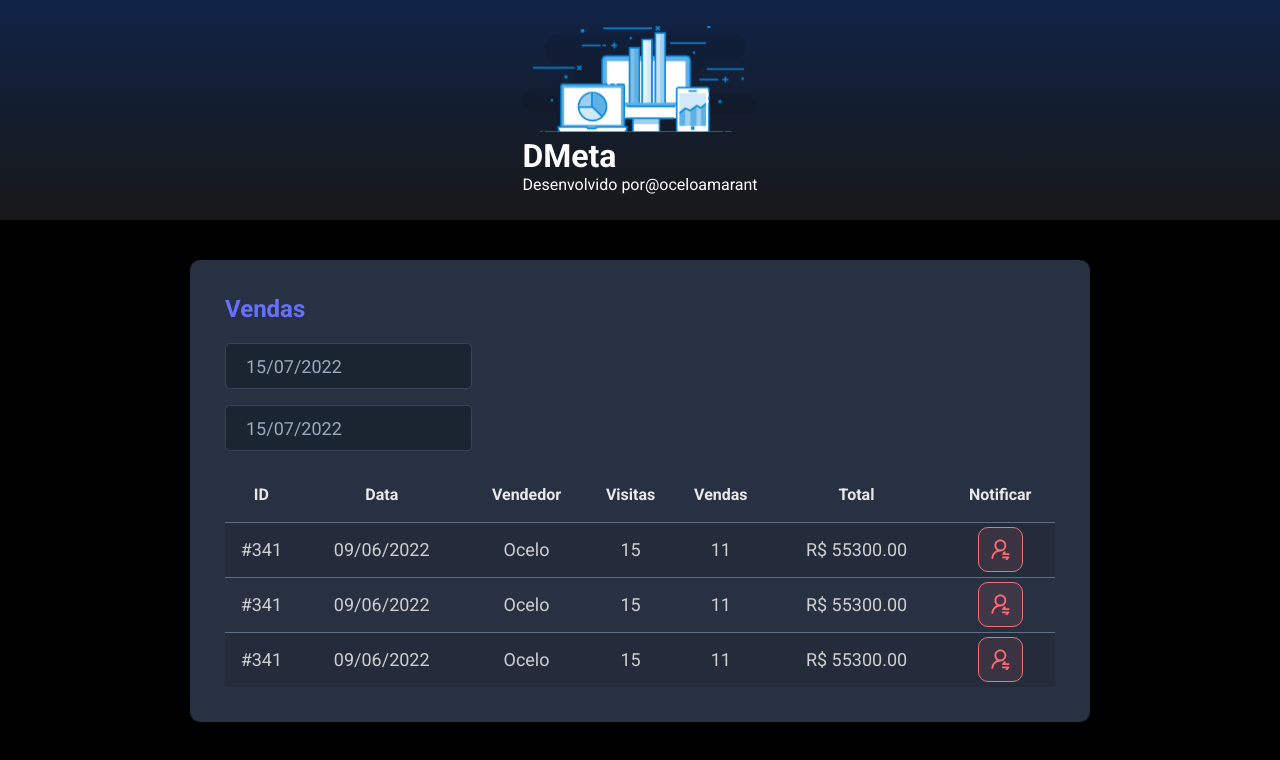
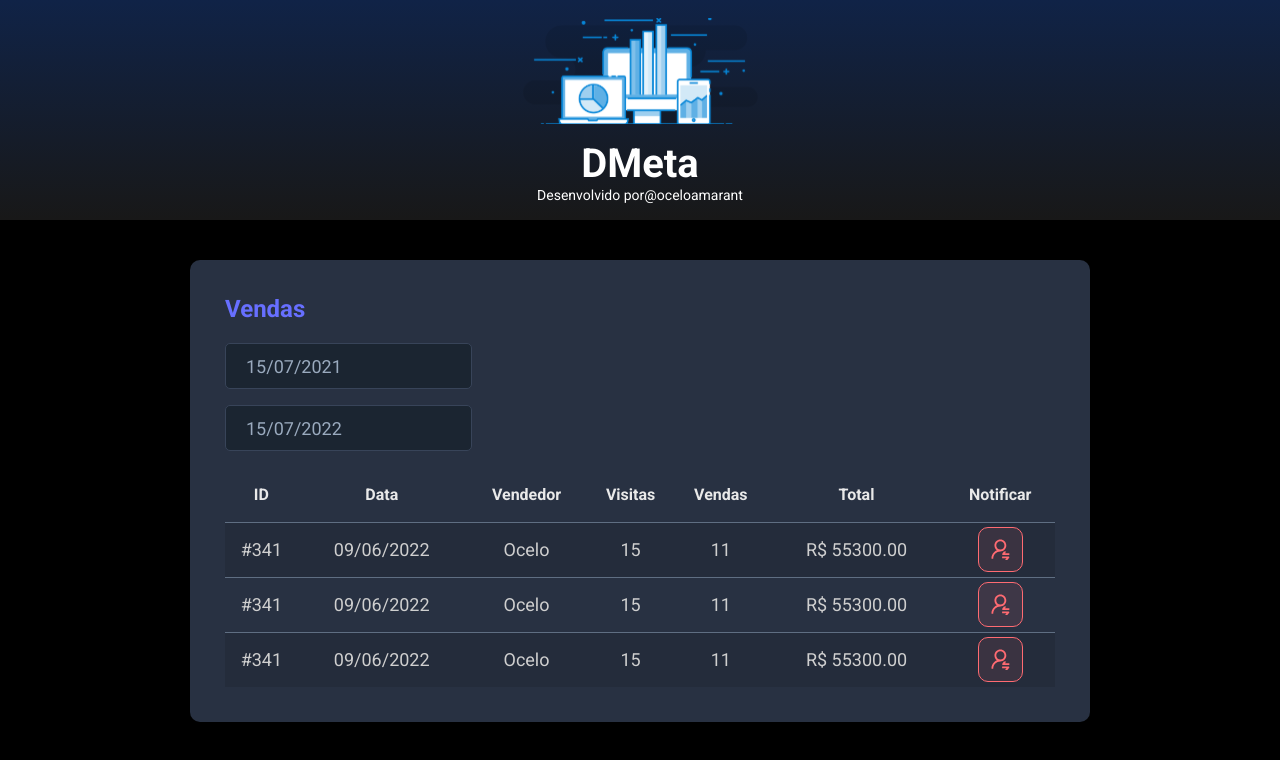
Before and after one commit to OceloAmarante/dsmeta, a React (Vite) app in the folder frontend/: page / in a window 1280 px wide. Shown: the top 760 px of the page. Built offline with nearby package versions, Linux system fonts and the light colour scheme.

Commit message:
useState

```diff
--- a/frontend/src/App.tsx
+++ b/frontend/src/App.tsx
@@ -1,6 +1,6 @@
 
-import Header from "./components/Header"
-import SalesCard from "./components/SalesCard"
+import Header from "./components/Header";
+import SalesCard from "./components/SalesCard";
 
 function App() {
   return (
@@ -18,4 +18,4 @@
   )
 }
 
-export default App
+export default App;
--- a/frontend/src/components/Header/index.tsx
+++ b/frontend/src/components/Header/index.tsx
@@ -1,11 +1,11 @@
-import logo from '../../assets/img/logo.svg'
+import logo from '../../assets/img/logo.svg';
 
-import './styles.css'
+import './styles.css';
 
 function Header() {
     return (
         <header>
-            <div className="dsmeta-logo-container">
+            <div className="dmeta-logo-container">
                 <img src={logo} alt="DMeta" />
                 <h1>DMeta</h1>
                 <p>
@@ -19,4 +19,4 @@
     )
 }
 
-export default Header
+export default Header;
--- a/frontend/src/components/Header/styles.css
+++ b/frontend/src/components/Header/styles.css
@@ -6,24 +6,23 @@
     justify-content: center;
 
 }
-
-.dmeta-logo-conteiner {
+.dmeta-logo-container  {
     /*Classes no css inicia com . */
     display: flex;
     flex-direction: column;
     align-items: center;
 }
 
-.dmeta-logo-conteiner img {
+.dmeta-logo-container img {
     width: 235px;
 }
 
-.dmeta-logo-conteiner h1 {
+.dmeta-logo-container h1 {
     margin-top: 15px;
-    font-size: 24px;
+    font-size: 40px;
 }
 
-.dmeta-logo-conteiner p {
+.dmeta-logo-container p {
     font-size: 14px;
     font-weight: 300px;
 }
--- a/frontend/src/components/NotificationButton/index.tsx
+++ b/frontend/src/components/NotificationButton/index.tsx
@@ -1,6 +1,6 @@
-import icon from '../../assets/img/notification-icon.svg'
+import icon from '../../assets/img/notification-icon.svg';
 
-import './styles.css'
+import './styles.css';
 
 function NotificationButton() {
     return (
@@ -10,4 +10,4 @@
     )
 }
 
-export default NotificationButton
+export default NotificationButton;
--- a/frontend/src/components/SalesCard/index.tsx
+++ b/frontend/src/components/SalesCard/index.tsx
@@ -1,9 +1,15 @@
+import { useState } from "react";
 import DatePicker from "react-datepicker";
 import "react-datepicker/dist/react-datepicker.css";
-import NotificationButton from '../NotificationButton'
+import NotificationButton from '../NotificationButton';
 import './styles.css'
 
 function SalesCard() {
+    const min = new Date(new Date().setDate(new Date().getDate() - 365));
+    const max = new Date();
+
+    const [minDate, setMinDate] = useState(min);
+    const [maxDate, setMaxDate] = useState(max);
 
     return (
         <div className="dmeta-card">
@@ -11,16 +17,16 @@
             <div>
                 <div className="dmeta-form-control-container">
                     <DatePicker
-                        selected={new Date()}
-                        onChange={(date: Date) => { }}
+                        selected={minDate}
+                        onChange={(date: Date) => setMinDate(date)}
                         className="dmeta-form-control"
                         dateFormat="dd/MM/yyyy"
                     />
                 </div>
                 <div className="dmeta-form-control-container">
                     <DatePicker
-                        selected={new Date()}
-                        onChange={(date: Date) => { }}
+                        selected={maxDate}
+                        onChange={(date: Date) => setMaxDate(date)}
                         className="dmeta-form-control"
                         dateFormat="dd/MM/yyyy"
                     />
@@ -89,4 +95,4 @@
     )
 }
 
-export default SalesCard
+export default SalesCard;
```
Also changed, not shown: frontend/src/main.tsx (+4 -4 lines).
